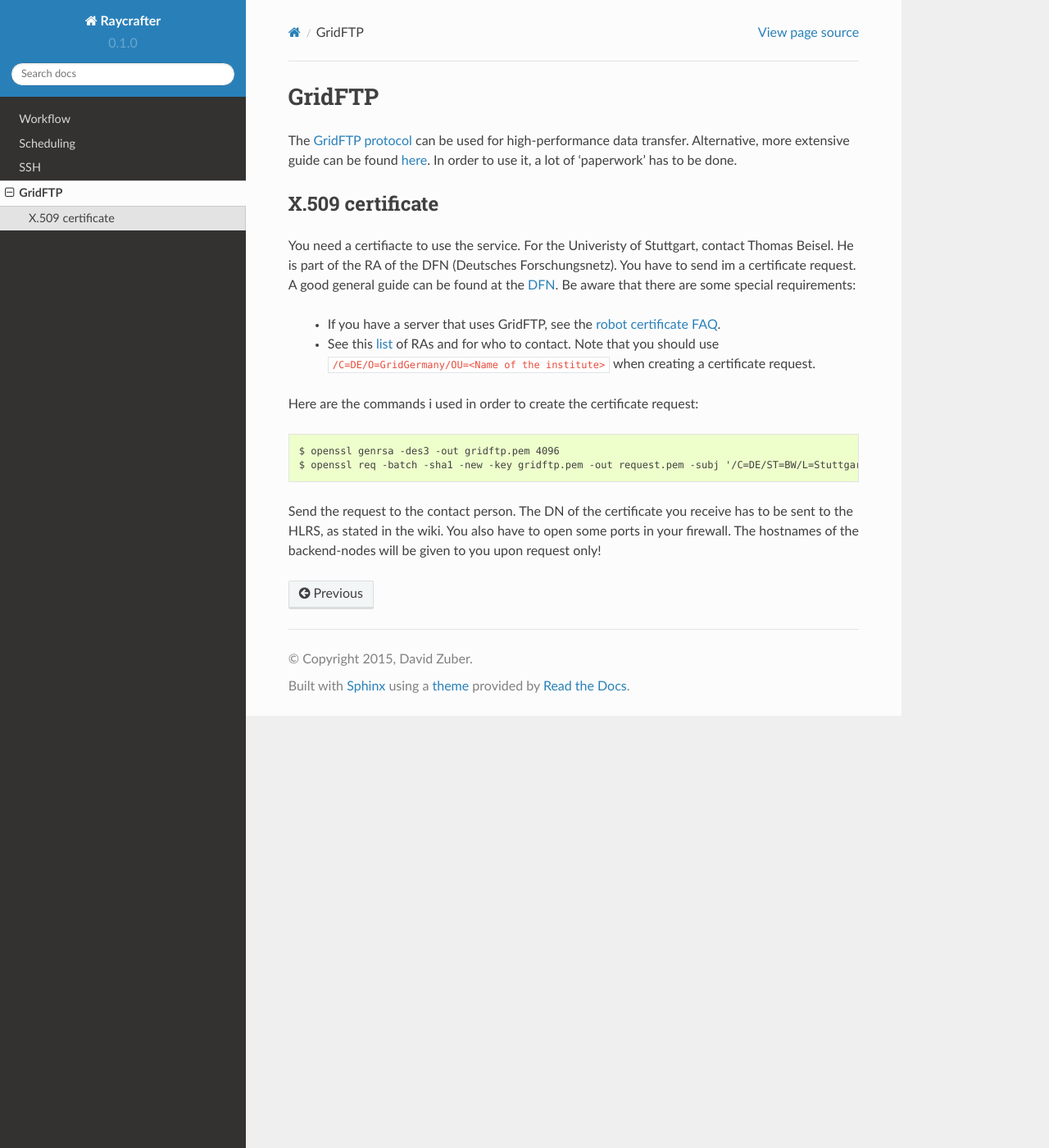
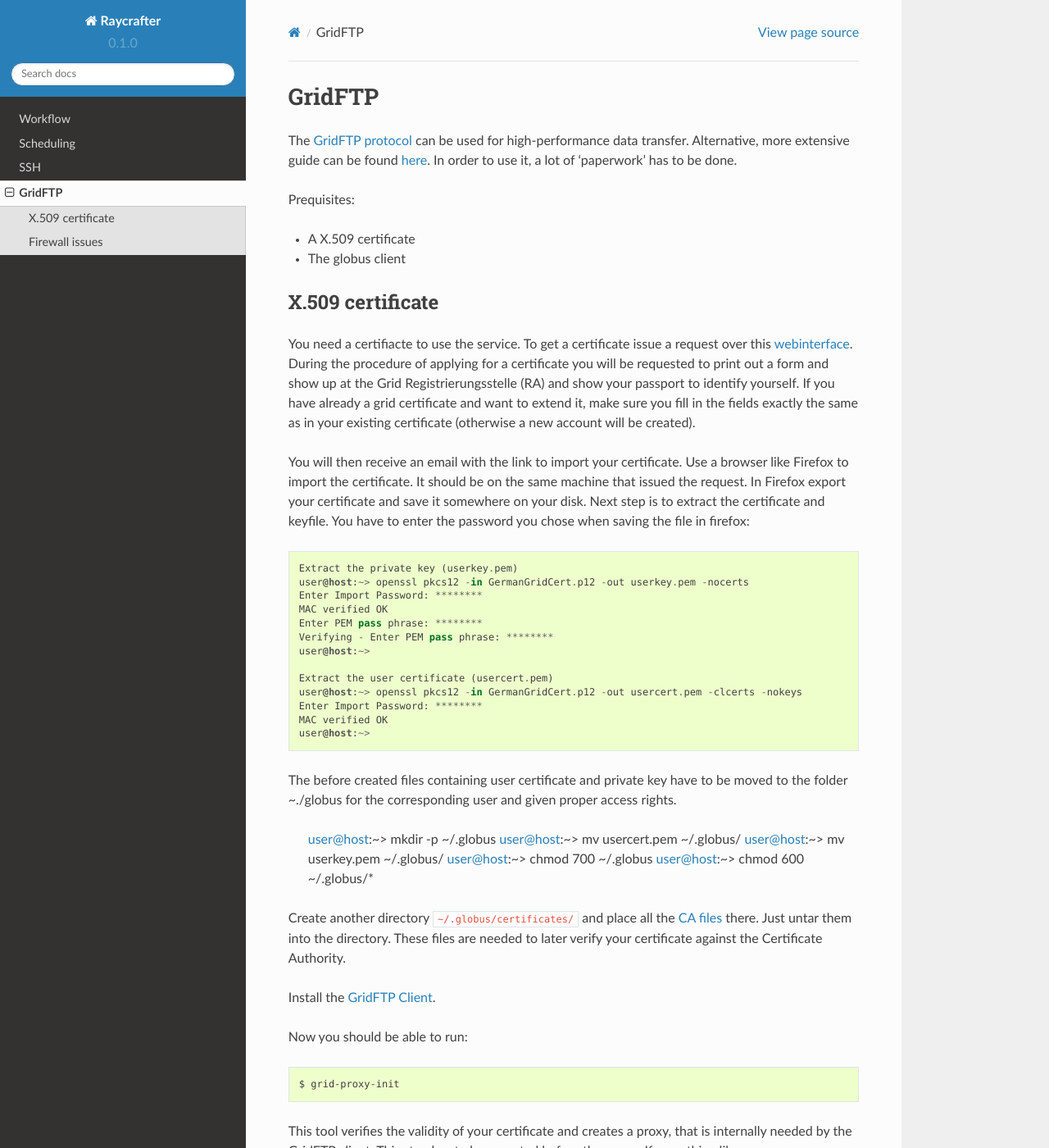
Before and after one commit to RayCrafter/Raycrafter-Documentation, a Sphinx documentation site: the page built from docs/source/gridftp.rst, in a window 1280 px wide and 1400 px high. Shown: the whole window at 82% size. Built offline with Sphinx 7.4.7 and the Read the Docs theme 2.0.0, drawn with Linux system fonts in a browser that asks for light colours; some of the changed text lies outside the part shown.

Commit message:
Update gridftp tutorial

```diff
--- a/docs/source/gridftp.rst
+++ b/docs/source/gridftp.rst
@@ -7,23 +7,72 @@
 The `GridFTP protocol <https://wickie.hlrs.de/platforms/index.php/Data_Transfer_with_GridFTP>`_ can be used for high-performance data transfer. Alternative, more extensive guide can be found `here <https://wickie.hlrs.de/dgrid/>`_.
 In order to use it, a lot of 'paperwork' has to be done.
 
+Prequisites:
+
+- A X.509 certificate
+- The globus client
+
 -----------------
 X.509 certificate
 -----------------
 
-You need a certifiacte to use the service. For the Univeristy of Stuttgart, contact Thomas Beisel.
-He is part of the RA of the DFN (Deutsches Forschungsnetz). You have to send im a certificate request.
-A good general guide can be found at the `DFN <https://www.pki.dfn.de/fileadmin/PKI/anleitungen/Anleitung_Nutzung_OpenSSL.pdf>`_.
-Be aware that there are some special requirements:
+You need a certifiacte to use the service. To get a certificate issue a request over this `webinterface <https://pki.pca.dfn.de/grid-root-ca/cgi-bin/pub/pki?cmd=basic_csr;id=1;menu_item=1&RA_ID=123>`_.
+During the procedure of applying for a certificate you will be requested to print out a form and show up at the Grid Registrierungsstelle (RA) and show your passport to identify yourself. If you have already a grid certificate and want to extend it, make sure you fill in the fields exactly the same as in your existing certificate (otherwise a new account will be created).
 
-  - If you have a server that uses GridFTP, see the `robot certificate FAQ <https://www.pki.dfn.de/faqpki/faqpki-grid/>`_.
-  - See this `list <https://info.pca.dfn.de/grid-ras.html>`_ of RAs and for who to contact.
-    Note that you should use ``/C=DE/O=GridGermany/OU=<Name of the institute>`` when creating a certificate request.
+You will then receive an email with the link to import your certificate. Use a browser like Firefox to import the certificate. It should be on the same machine that issued the request.
+In Firefox export your certificate and save it somewhere on your disk.
+Next step is to extract the certificate and keyfile. You have to enter the password you chose when saving the file in firefox::
 
-Here are the commands i used in order to  create the certificate request::
+   Extract the private key (userkey.pem)
+   user@host:~> openssl pkcs12 -in GermanGridCert.p12 -out userkey.pem -nocerts
+   Enter Import Password: ********
+   MAC verified OK
+   Enter PEM pass phrase: ********
+   Verifying - Enter PEM pass phrase: ********
+   user@host:~>
 
-  $ openssl genrsa -des3 -out gridftp.pem 4096
-  $ openssl req -batch -sha1 -new -key gridftp.pem -out request.pem -subj '/C=DE/ST=BW/L=Stuttgart/O=GridGermany/OU=Universitaet Stuttgart/CN=Robot- RenderManager Server - David Zuber/emailAddress=zuber.david@gmx.de'f
+   Extract the user certificate (usercert.pem)
+   user@host:~> openssl pkcs12 -in GermanGridCert.p12 -out usercert.pem -clcerts -nokeys
+   Enter Import Password: ********
+   MAC verified OK
+   user@host:~>
 
-Send the request to the contact person. The DN of the certificate you receive has to be sent to the HLRS, as stated in the wiki.
-You also have to open some ports in your firewall. The hostnames of the backend-nodes will be given to you upon request only!
+The before created files containing user certificate and private key have to be moved to the folder ~./globus for the corresponding user and given proper access rights.
+
+   user@host:~> mkdir -p ~/.globus
+   user@host:~> mv usercert.pem ~/.globus/
+   user@host:~> mv userkey.pem ~/.globus/
+   user@host:~> chmod 700 ~/.globus
+   user@host:~> chmod 600 ~/.globus/*
+
+Create another directory ``~/.globus/certificates/`` and place all the `CA files <http://winnetou.surfsara.nl/deisa/certs/globuscerts.tar.gz>`_ there. Just untar them into the directory. These files are needed to later verify your certificate against the Certificate Authority.
+
+Install the `GridFTP Client <http://toolkit.globus.org/toolkit/docs/6.0/admin/install/#install-bininst>`_.
+
+Now you should be able to run::
+
+  $ grid-proxy-init
+
+This tool verifies the validity of your certificate and creates a proxy, that is internally needed by the GridFTP client. This step has to be repeated before the usage. If something like::
+
+  Your identity: <YourDNhere>
+  Creating proxy ............................................... Done
+  Your proxy is valid until: Wed Apr 18 22:25:32 2012
+
+shows up, everything is installed correctly.
+
+---------------
+Firewall issues
+---------------
+
+Because there is a distinction between control and data connection, some ports of the firewall on the client side have to be opened:
+
+- Port 2812 for the control channel to the frontend node ``gridftp-fr1.hww.de`` (HERMIT) or ``gridftp-fr2.hww.de`` (LAKI)
+- Ports 20000-20500 for data channels to the backend node (Hostnames on request. These ports have to be opened for both incoming and outgoing connections.
+
+Moreover, you have to set the following environment variables to instruct your client to use the specified ports::
+
+  $ export GLOBUS_TCP_PORT_RANGE=20000,20500
+  $ export GLOBUS_TCP_SOURCE_RANGE=20000,20500
+
+Please refer to this document for further information: http://www.globus.org/toolkit/docs/latest-stable/gridftp/user/#gridftp-user-config-client-firewall
```
